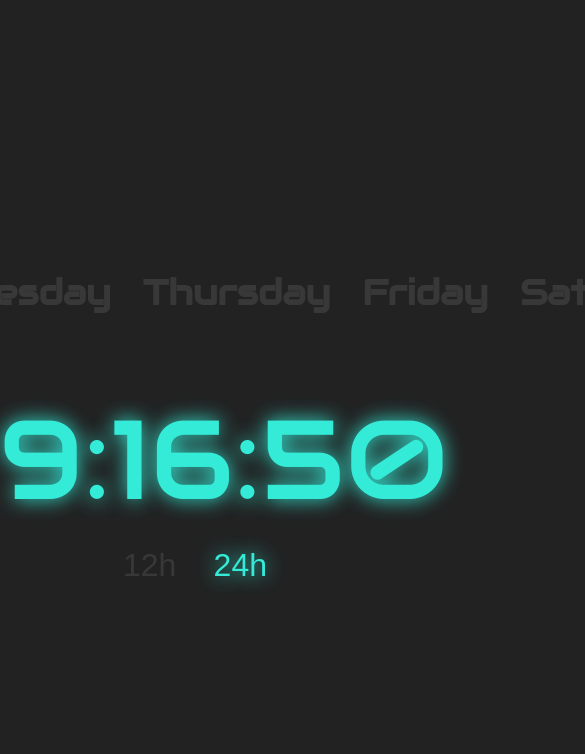
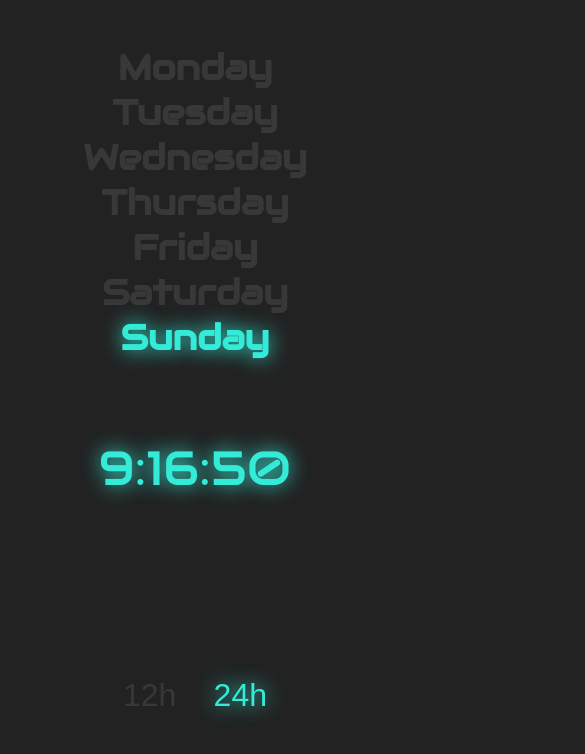
Before and after one commit to KayBee23/js-clock, a plain HTML site: page index.html in a window 390 px wide. Shown: the top 754 px of the page, 585 px wide, since content can reach past the window. Drawn offline with Linux system fonts and the light colour scheme.

Commit message:
mobile view

```diff
--- a/app.js
+++ b/app.js
@@ -76,7 +76,7 @@ switch (currentDay) {
     document.getElementsByClassName("saturday")[0].style.textShadow =
       " 0 0 20px #34ebd8";
     break;
-  case 7:
+  case 0:
     document.getElementsByClassName("sunday")[0].style.color = "#34ebd8";
     document.getElementsByClassName("sunday")[0].style.textShadow =
       " 0 0 20px #34ebd8";
--- a/index.html
+++ b/index.html
@@ -5,25 +5,25 @@
   <meta http-equiv="X-UA-Compatible" content="IE=edge">
   <meta name="viewport" content="width=device-width, initial-scale=1.0">
   <link rel="stylesheet" href="style.css">
+  <link rel="stylesheet" href="mobile.css" media="(max-width:1440px)">
   <script src="app.js" defer></script>
   <title>JS Clock</title>
 </head>
 <body onload="displayTime">
   <div class="container">
     <div id="days">
-      <span><h1 class="monday">Monday</h1></span>
-      <span><h1 class="tuesday">Tuesday</h1></span>
-      <span><h1 class="wednesday">Wednesday</h1></span>
-      <span><h1 class="thursday">Thursday</h1></span>
-      <span><h1 class="friday">Friday</h1></span>
-      <span><h1 class="saturday">Saturday</h1></span>
-      <span><h1 class="sunday">Sunday</h1></span>
+      <span><h1 class="monday day">Monday</h1></span>
+      <span><h1 class="tuesday day">Tuesday</h1></span>
+      <span><h1 class="wednesday day">Wednesday</h1></span>
+      <span><h1 class="thursday day">Thursday</h1></span>
+      <span><h1 class="friday day">Friday</h1></span>
+      <span><h1 class="saturday day">Saturday</h1></span>
+      <span><h1 class="sunday day">Sunday</h1></span>
     </div>
   <div data-format="24" id="hour"></div>
   <div class="format">
     <span><button data-format="12">12h</button></span>
     <span><button data-format="24">24h</button></span>
-
   </div>
 </div>
 </body>
--- /dev/null
+++ b/mobile.css
@@ -0,0 +1,23 @@
+#days{
+  margin-top: 4rem;
+  flex-direction:column;
+  text-align: center;
+  justify-content: center;
+  align-items: center;
+}
+.day{
+  padding: 0;
+  text-align: center;
+}
+p{
+  font-size:3rem;
+}
+
+#hour{
+padding: 3rem 0 3rem 0;
+  text-align: center;
+}
+
+.container{
+  justify-content:space-evenly;
+}
--- a/style.css
+++ b/style.css
@@ -4,15 +4,16 @@
 *{
   margin: 0;
   padding: 0;
+  box-sizing: border-box;
 }
 
 body {
-
   height: 100%;
   background-color: #222;
   font-family: "Audiowide", cursive;
 }
 .container {
+  text-align: center;
   display: flex;
   flex-direction: column;
   justify-content: center;
@@ -20,26 +21,16 @@ body {
   height: 100vh;
 }
 /* Clock */
-
-span {
-  display: inline-block;
-}
 p {
   text-shadow: 0 0 20px #34ebd8;
   color: #34ebd8;
   font-size: 7em;
   display: inline-block;
 }
-#hour {
-  margin: 0 auto;
-  display: inline-block;
-}
-
 /* Days */
 h1{
   color: rgba(255, 255, 255, 0.1);
   font-size:2.2rem;
-  display: inline-block;
 }
 
 #days{
@@ -51,16 +42,12 @@ h1{
 }
 
 
-.tuesday,
-.wednesday,
-.thursday,
-.friday,
-.saturday,
-.sunday {
+.day {
 padding-left: 2rem;
 }
 
 button{
+  display: inline-block;
   font-size:2rem;
   background-color: transparent;
   border: none;
```
